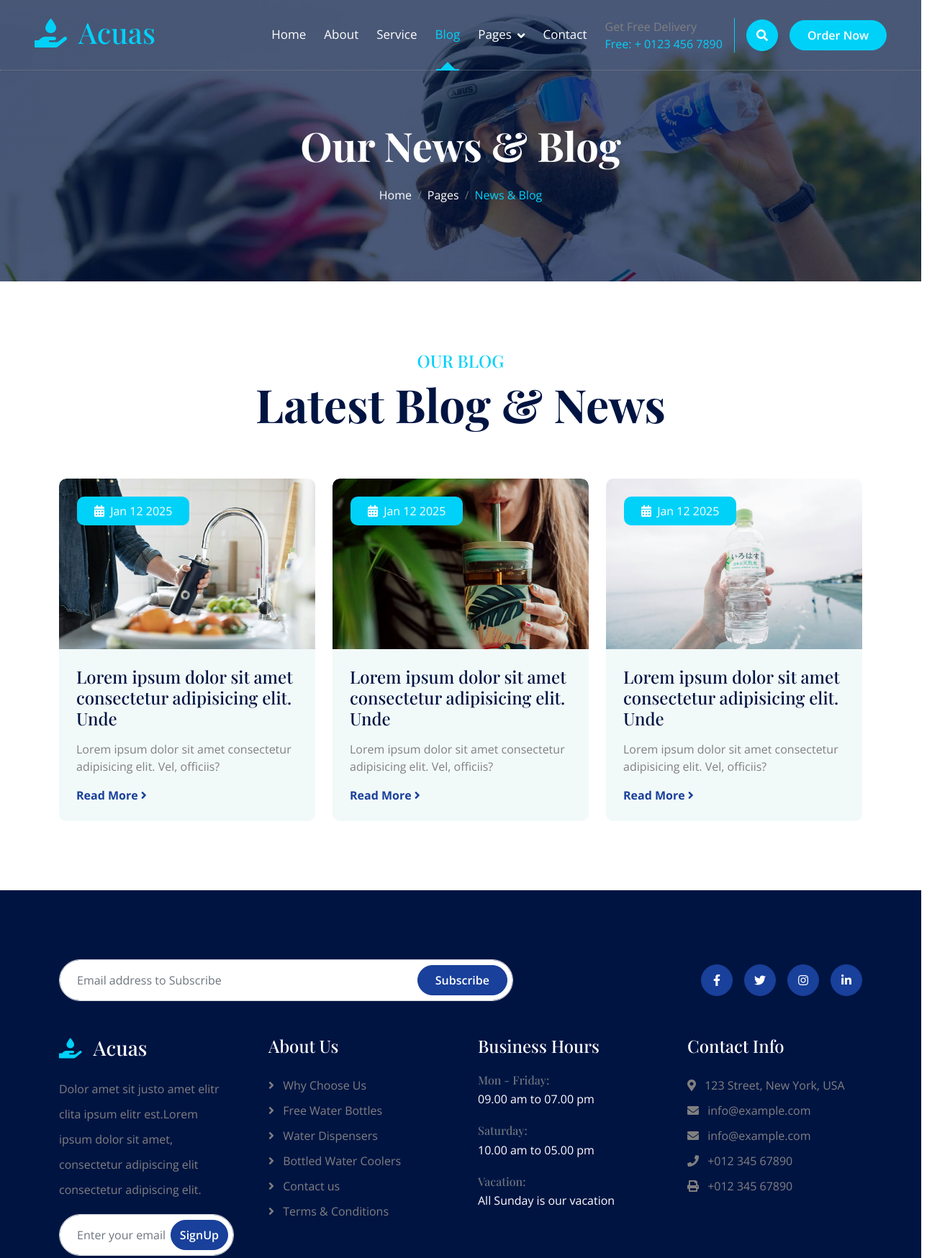
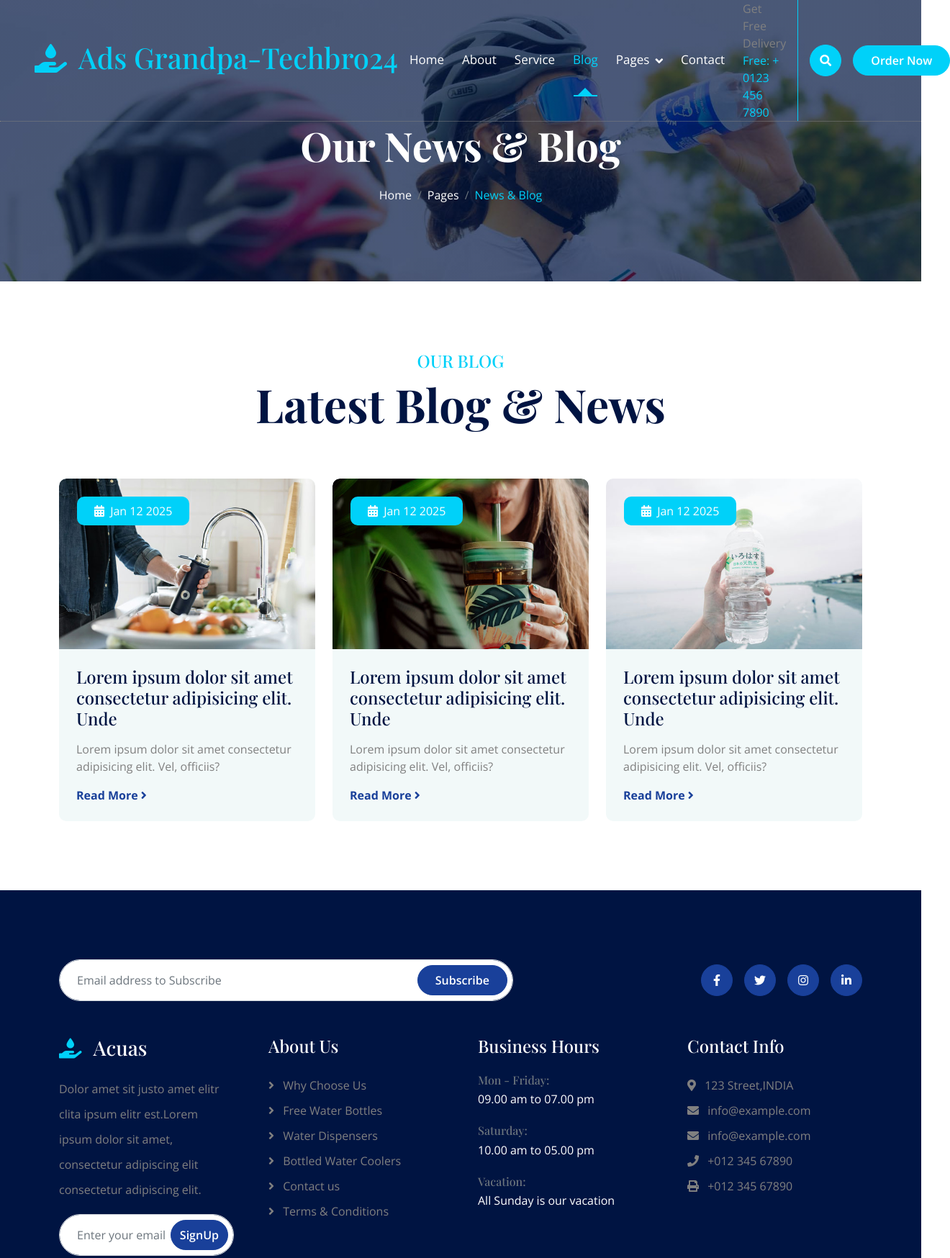
Before and after one commit to sachinsain07/water.github.com, a plain HTML site: page blog.html in a window 1280 px wide. Shown: the top 1748 px of the page at 72% size, 1320 px wide, since content can reach past the window. Drawn offline with nearby package versions, Linux system fonts and the light colour scheme; a web font is replaced by a local one.

Commit message:
Update the content

```diff
--- a/blog.html
+++ b/blog.html
@@ -3,7 +3,7 @@
 
 <head>
     <meta charset="utf-8">
-    <title>Acuas - Drinking Water Website Template</title>
+    <title>Ads Grandpa-Techbro24</title>
     <meta content="width=device-width, initial-scale=1.0" name="viewport">
     <meta content="" name="keywords">
     <meta content="" name="description">
@@ -46,7 +46,7 @@
     <div class="container-fluid position-relative p-0">
         <nav class="navbar navbar-expand-lg navbar-light px-4 px-lg-5 py-3 py-lg-0">
             <a href="" class="navbar-brand p-0">
-                <h1 class="text-primary"><i class="fas fa-hand-holding-water me-3"></i>Acuas</h1>
+                <h1 class="text-primary"><i class="fas fa-hand-holding-water me-3"></i>Ads Grandpa-Techbro24</h1>
                 <!-- <img src="img/logo.png" alt="Logo"> -->
             </a>
             <button class="navbar-toggler" type="button" data-bs-toggle="collapse" data-bs-target="#navbarCollapse">
@@ -246,7 +246,7 @@
                 <div class="col-md-6 col-lg-6 col-xl-3">
                     <div class="footer-item d-flex flex-column">
                         <h4 class="text-white mb-4">Contact Info</h4>
-                        <a href="#"><i class="fa fa-map-marker-alt me-2"></i> 123 Street, New York, USA</a>
+                        <a href="#"><i class="fa fa-map-marker-alt me-2"></i> 123 Street,INDIA</a>
                         <a href="mailto:info@example.com"><i class="fas fa-envelope me-2"></i> info@example.com</a>
                         <a href="mailto:info@example.com"><i class="fas fa-envelope me-2"></i> info@example.com</a>
                         <a href="tel:+012 345 67890"><i class="fas fa-phone me-2"></i> +012 345 67890</a>
```
